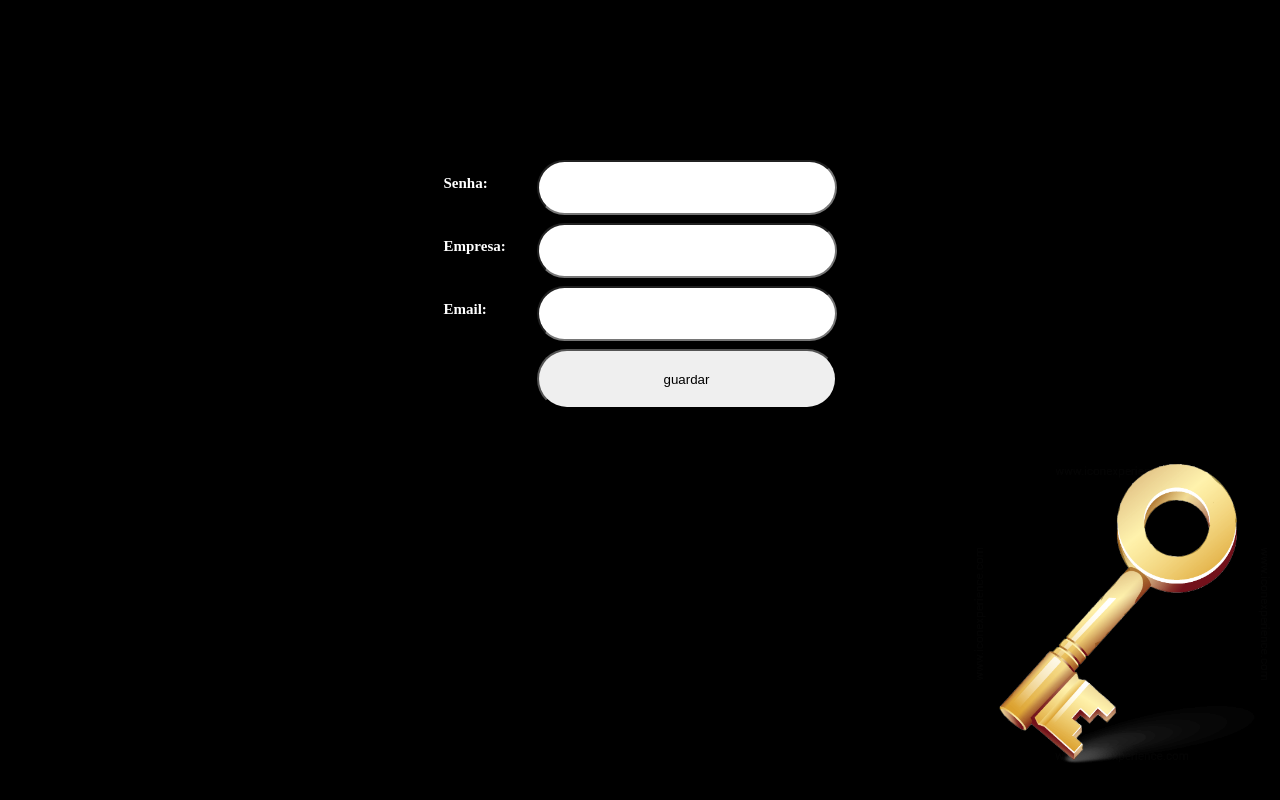
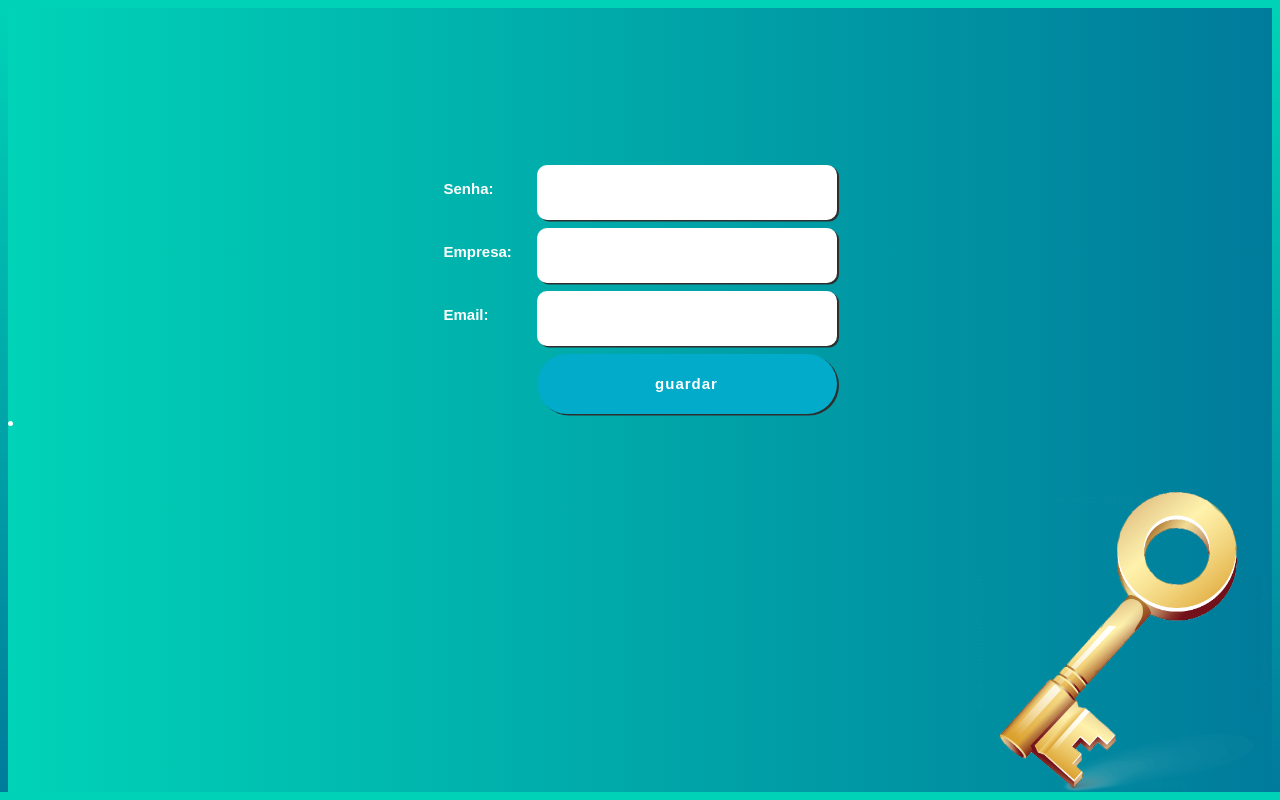
Before and after one commit to SavioHaistem/gerenciador-de-senhas, a plain HTML site: page index.html in a window 1280 px wide. Drawn offline with Linux system fonts and the light colour scheme.

Commit message:
adicionando estilo

```diff
--- a/index.html
+++ b/index.html
@@ -35,7 +35,9 @@
                 onclick="putLogin()">
     </div>
 
+    <li>
 
+    </li>
 </main>
 
 <footer class="Footer">
--- a/theme.css
+++ b/theme.css
@@ -1,10 +1,16 @@
-body {
-    background-color: rgb(0, 0, 0);
+html {
+    background-image: linear-gradient( to bottom, rgb(0, 211, 183), rgb(0, 123, 155));
+    height: 99%;
+}
+ body {
+    height: 99%;
     color: rgb(255, 255, 255);
     display: grid;
+    background-image: linear-gradient( to right, rgb(0, 211, 183), rgb(0, 123, 155));
 }
 h3 {
     font-size: 15px;
+    font-family: sans-serif;
 }
 .grid {
     display: grid;
@@ -33,23 +39,36 @@ h3 {
     ;
 }
 .input-text {
-    border-radius: 50px;
+    box-shadow: 2px 1.5px rgb(46, 46, 46);
+    border-width: 0;
+    border-radius: 10px;
     text-align: center;
     font-family: 'Segoe UI', Tahoma, Geneva, Verdana, sans-serif;
 
 }
 
 .Button {
+    font-size: 15px;
+    box-shadow: 2px 1.5px rgb(46, 46, 46);
+    color: white;
+    letter-spacing: 1px;
+    font-family: sans-serif;
+    font-weight: bold;
+    background-color: rgb(1, 171, 201);
+    border-width: 0px;
     border-radius: 50px;
 }
 
 #Key-image {
+    align-self: flex-end;
+    bottom: 0;
     width: 300px;
     height: 300px;
 }
 
 footer {
-    justify-self: end;
+    display: flex;
+    justify-self: right;
 }
 
 
@@ -57,10 +76,12 @@ footer {
 
 
 @media only screen and (max-width: 700px) {
-
+    body {
+        background-image: linear-gradient( to top, rgb(0, 211, 183), rgb(0, 123, 155));
+    }
     .grid-body {
         grid-template-columns: 1fr;
-        grid-template-rows: 0.2fr 1fr 0.5fr;
+        grid-template-rows: 0.2fr 1fr 1fr;
         grid-template-areas:
         "."
         "table"
@@ -86,10 +107,10 @@ footer {
 
 
     #Key-image {
-
+        align-self: flex-end;
+        bottom: 0;
         width: 200px;
         height: 200px;
-
     }
 
     .Button {
```
Also changed, not shown: 1 other file.
